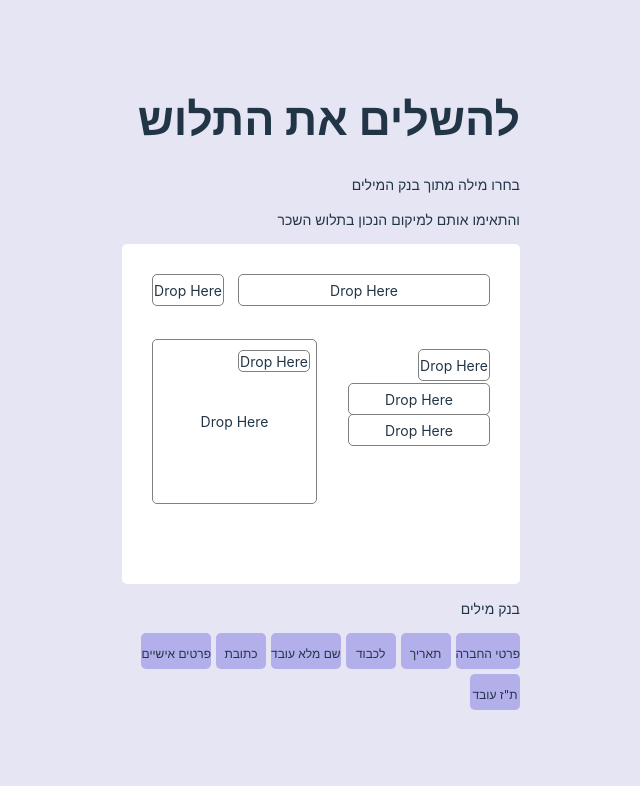
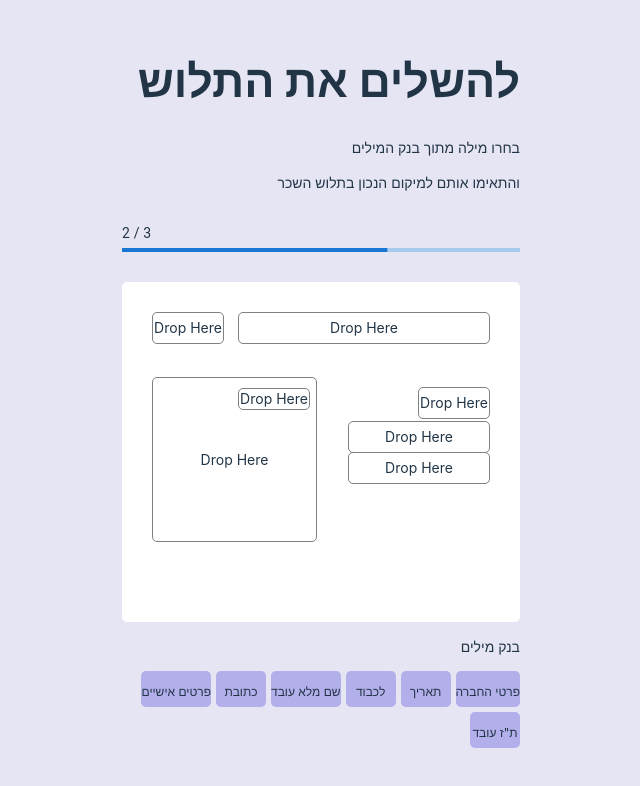
Before and after one commit to RoyDovrat/Financial-Youth-Project, a React (Vite) app in the folder client/: page /stage2 in a window 1280 px wide. Shown: the top 786 px of the page, without its empty margins (319-959 px from the left). Built offline with nearby package versions, Linux system fonts and the light colour scheme.

Commit message:
progress Bar

```diff
--- a/client/src/pages/Stage2.tsx
+++ b/client/src/pages/Stage2.tsx
@@ -64,13 +64,13 @@ function Stage2() {
         <p>והתאימו אותם למיקום הנכון בתלוש השכר</p>
       </div>
 
-      {/* Progress Bar with Label */}
-    {/*  <Box sx={{ width: '100%', margin: '30px 0' }}>
+      {/* progress Bar */}
+      <Box sx={{ width: '100%', margin: '30px 0' }}>
         <Typography variant="body2" component="div" align="left" gutterBottom>
           {STAGE_NUMBER} / {TOTAL_STAGES}
         </Typography>
         <LinearProgress variant="determinate" value={PROGRESS} />
-      </Box>*/}
+      </Box>
 
       <div className="payslip-container">
         <div className="payslip-board">
```
